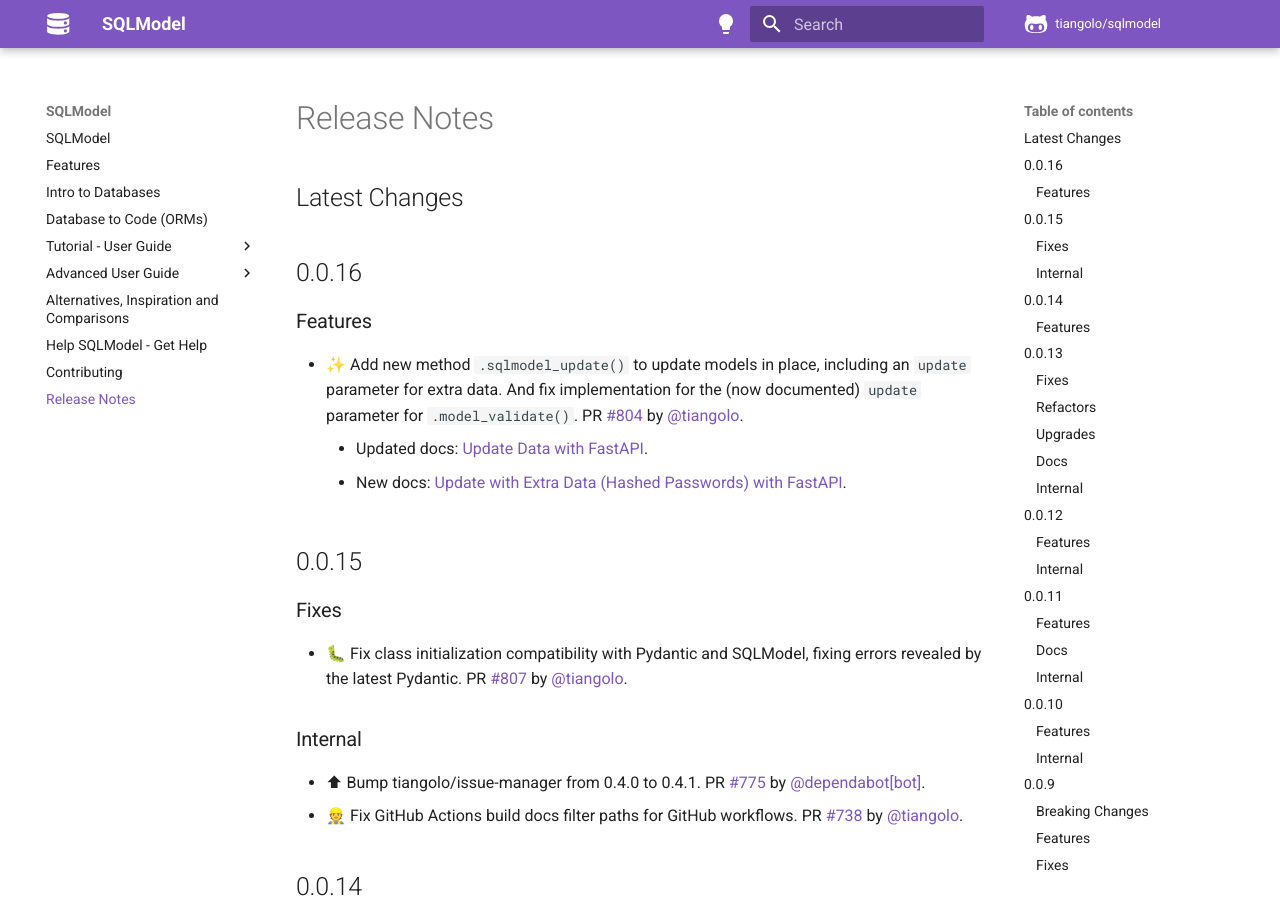
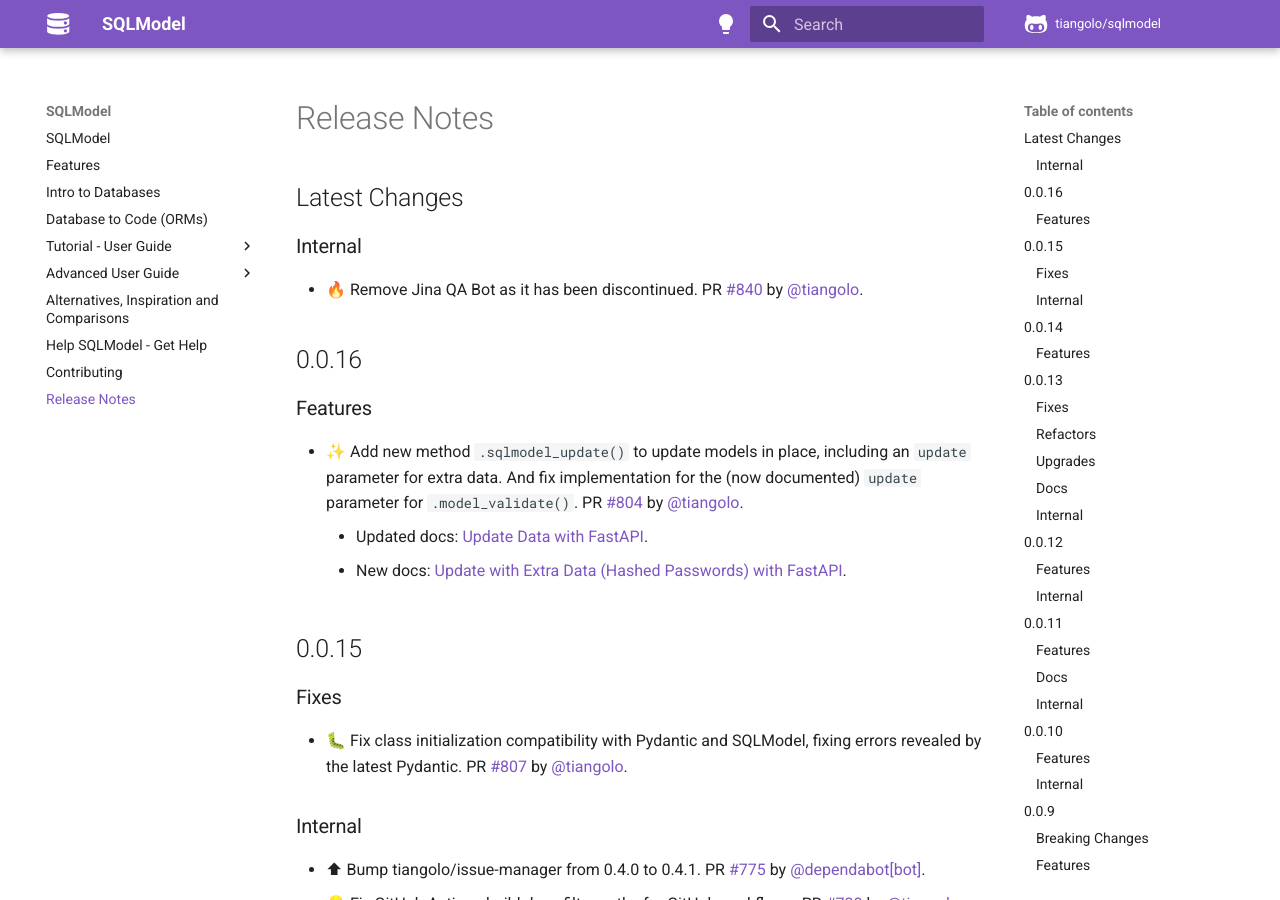
Before and after one commit to sztrakabalint/fastapi-sqlmodel, an MkDocs documentation site: the page built from docs/release-notes.md, in a window 1280 px wide and 900 px high. Built offline with MkDocs 1.6.1 and Material for MkDocs 9.7.7, drawn with Linux system fonts in a browser that asks for light colours; comment, search, counter and statistics services are not loaded.

Commit message:
📝 Update release notes

```diff
--- a/docs/release-notes.md
+++ b/docs/release-notes.md
@@ -1,6 +1,10 @@
 # Release Notes
 
 ## Latest Changes
+
+### Internal
+
+* 🔥 Remove Jina QA Bot as it has been discontinued. PR [#840](https://github.com/tiangolo/sqlmodel/pull/840) by [@tiangolo](https://github.com/tiangolo).
 
 ## 0.0.16
 
```
